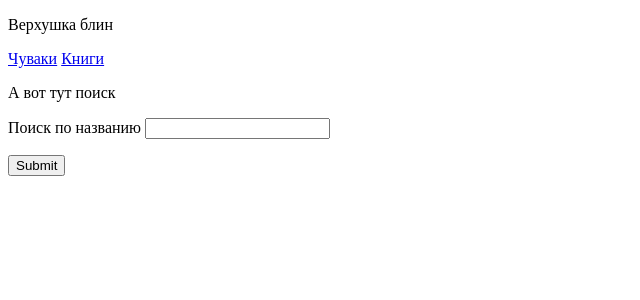
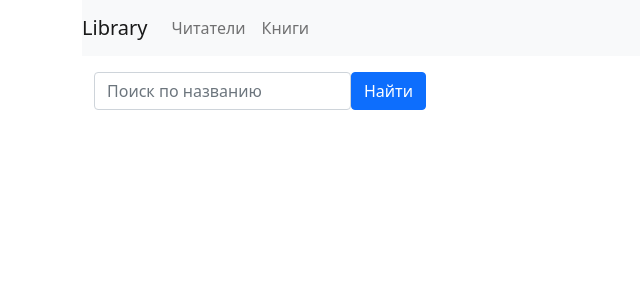
Before and after one commit to georgievw/Library, a Flask app: page /books/ in a window 1280 px wide. Shown: the top 300 px of the page, without its empty margins (0-640 px from the left). Run offline with Flask 3, Linux system fonts and the light colour scheme; data that the repository does not hold is empty.

Commit message:
Version to sen

```diff
--- a/app.py
+++ b/app.py
@@ -1,9 +1,8 @@
 from flask import Flask, render_template, request
-from markupsafe import escape
 from pymongo import MongoClient
-from bson import ObjectId, json_util
+from bson import ObjectId
 
-DB_NAME = "library_test10"
+DB_NAME = "library"
 
 app = Flask(__name__)
 client = MongoClient()
--- /dev/null
+++ b/static/css/styles.css
@@ -0,0 +1,12 @@
+body{
+    font-size: smaller;
+}
+
+nav{
+    font-size: medium;
+}
+
+.form-group {
+    display: flex;
+    flex-direction: row;
+}
--- a/templates/base.html
+++ b/templates/base.html
@@ -2,12 +2,28 @@
 <html lang="ru">
 <head>
     <meta charset="utf-8">
+    <link href="https://cdn.jsdelivr.net/npm/bootstrap@5.0.2/dist/css/bootstrap.min.css" rel="stylesheet" integrity="sha384-EVSTQN3/azprG1Anm3QDgpJLIm9Nao0Yz1ztcQTwFspd3yD65VohhpuuCOmLASjC" crossorigin="anonymous">
+    <link type="text/css" href="{{ url_for('static', filename='css/styles.css')}}" rel="stylesheet" />
     <title>Library</title>
 </head>
 <body>
-    <p>Верхушка блин</p>
-    <a href="/persons">Чуваки</a>
-    <a href="/books">Книги</a>
-    <div id="content">{% block content %}{% endblock %}</div>
+   <div class="container">
+    <nav class="navbar navbar-expand-lg navbar-light bg-light">
+        <a class="navbar-brand" href="#">Library</a>
+        <div class="collapse navbar-collapse" id="navbarNav">
+            <ul class="navbar-nav">
+                <li class="nav-item">
+                    <a class="nav-link" href="/persons">Читатели</a>
+                </li>
+                <li class="nav-item">
+                    <a class="nav-link" href="/books">Книги</a>
+                </li>
+            </ul>
+        </div>
+    </nav>
+    <div class="container-bg border-0" id="content" style="border:0px">
+    {% block content %}{% endblock %}
+    </div>
+    </div>
 </body>
 </html>
--- a/templates/books.html
+++ b/templates/books.html
@@ -2,19 +2,20 @@
 
 {% extends "base.html" %}
 {% block content %}
-<form action="/books/" method="get">
-    <p>А вот тут поиск</p>
-    <p>
-        <label for="title">Поиск по названию</label>
-        <input type="text" name="title">
-    </p>
-    <p>
-        <input type="submit">
-    </p>
-</form>
-<ul>
-    {% for book in books %}
-    <li>{{ m.print_book(book) }}</li>
-    {% endfor %}
-</ul>
+<div class="container pt-3" >
+    <form action="/books/" method="get" style="display: flex">
+        <div class="form-group">
+        <!--<label for="title">Поиск по названию</label>-->
+            <input type="text" class="form-control" name="title" placeholder="Поиск по названию">
+            <button type="submit" class="btn btn-primary">Найти</button>
+        </div>
+    </form>
+</div>
+<div class="container pt-3">
+    <ul class="list-group">
+        {% for book in books %}
+        <li class="list-group-item">{{ m.print_book(book) }}</li>
+        {% endfor %}
+    </ul>
+</div>
 {% endblock %}
--- a/templates/macros.html
+++ b/templates/macros.html
@@ -1,34 +1,43 @@
 {% macro print_book(book) %}
-    <a href="/books/{{book['_id']}}"> {{book['_id']}}</a>
-    <p> {{ book['title'] }} </p>
-    <p> {{ ', '.join(book['authors'])  }} </p>
-    <p> {{ ', '.join(book['tags']) }} </p>
-    {% if book['open_deal'] %}
-    <p>Занята</p>
-    {% else %}
-    <p>Свободна</p>
-    {% endif %}
+<ul class="list-group list-group-horizontal">
+    <li class="list-group-item">
+        <a href="/books/{{book['_id']}}"> {{book['_id']}}</a>
+    </li>
+    <li class="list-group-item">{{ book['title'] }}</li>
+    <li class="list-group-item">{{ ', '.join(book['authors'])}}</li>
+    <li class="list-group-item">{{ ', '.join(book['tags'])}}</li>
+</ul>
 {% endmacro %}
 
 {% macro print_person(person) %}
-    <a href="/persons/{{person['_id']}}"> {{person['_id']}}</a>
-    <p> {{ person['name'] }} </p>
-    <p> {{ person['address'] }} </p>
-    <p> {{ person['phone'] }} </p>
-    <p> {{ person['passport'] }} </p>
-    <p> {{ person['registration_date'] }} </p>
+<ul class="list-group list-group-horizontal">
+    <li class="list-group-item">
+        <a href="/persons/{{person['_id']}}"> {{person['_id']}}</a>
+    </li>
+    <li class="list-group-item">{{ person['name'] }}</li>
+    <li class="list-group-item">{{ person['address'] }}</li>
+    <li class="list-group-item">{{ person['phone'] }}</li>
+    <li class="list-group-item">{{ person['passport'] }}</li>
+    <li class="list-group-item">{{ person['registration_date'] }}</li>
+</ul>
 {% endmacro %}
 
 {% macro print_deal(deal) %}
+<ul class="list-group list-group-horizontal">
     {% if deal['person_id'] %}
-    <a href="/persons/{{deal['person_id']}}"> {{deal['person_name']}}</a>
+    <li class="list-group-item">
+        <a href="/persons/{{deal['person_id']}}"> {{deal['person_name']}}</a>
+    </li>
     {% endif %}
     {% if deal['book_id'] %}
-    <a href="/books/{{deal['book_id']}}"> {{deal['book_title']}}</a>
+    <li class="list-group-item">
+        <a href="/books/{{deal['book_id']}}"> {{deal['book_title']}}</a>
+    </li>
     {% endif %}
-    <p> {{ deal['issue_date']}} </p>
-    <p> {{ deal['return_date']}} </p>
+    <li class="list-group-item">{{ deal['issue_date']}} </li>
+    <li class="list-group-item">{{ deal['return_date']}} </li>
     {% if deal['fact_return_date'] %}
-    <p> {{ deal['fact_return_date'] }} </p>
+    <li class="list-group-item">{{ deal['fact_return_date'] }} </li>
     {% endif %}
+</ul>
 {% endmacro %}
```
Also changed, not shown: script.py (+6 -6 lines), templates/book.html (+25 -13 lines), templates/person.html (+24 -12 lines), templates/persons.html (+26 -1 lines).
